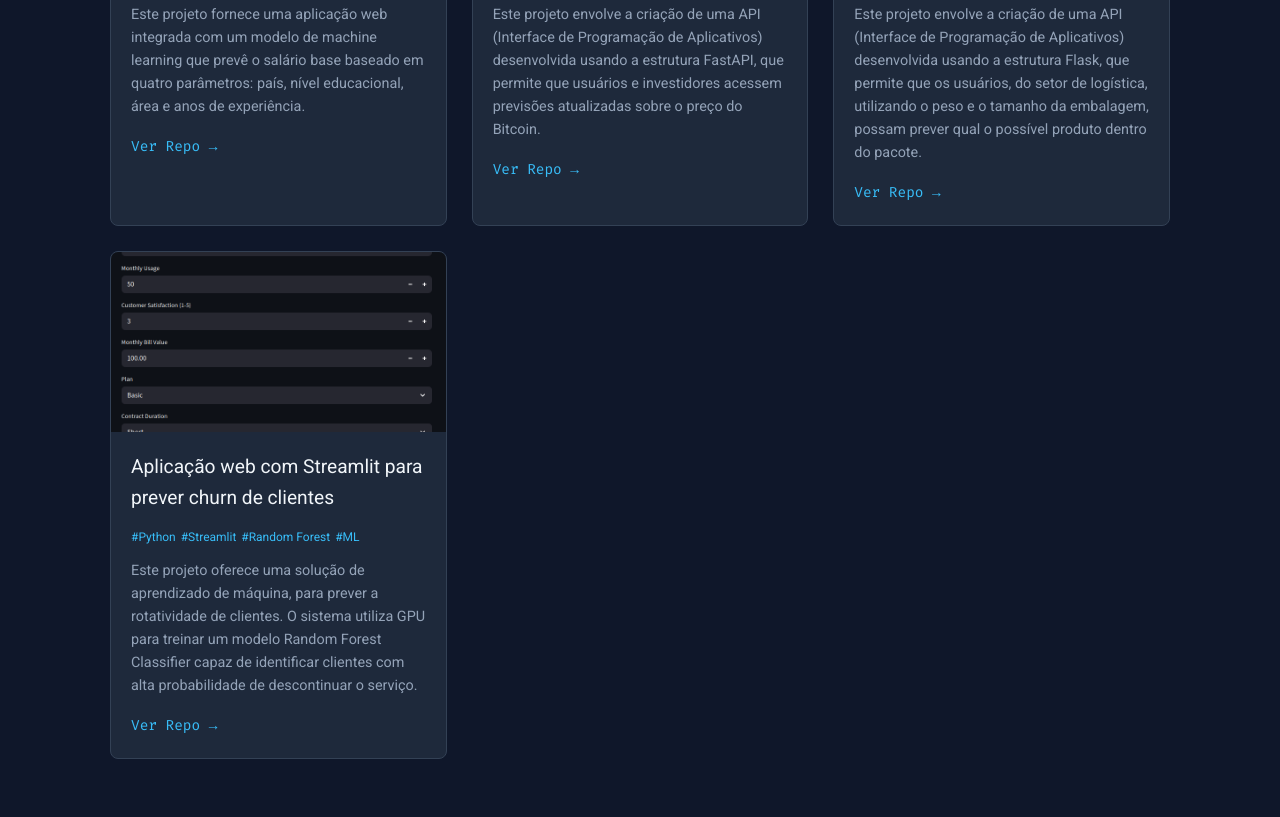
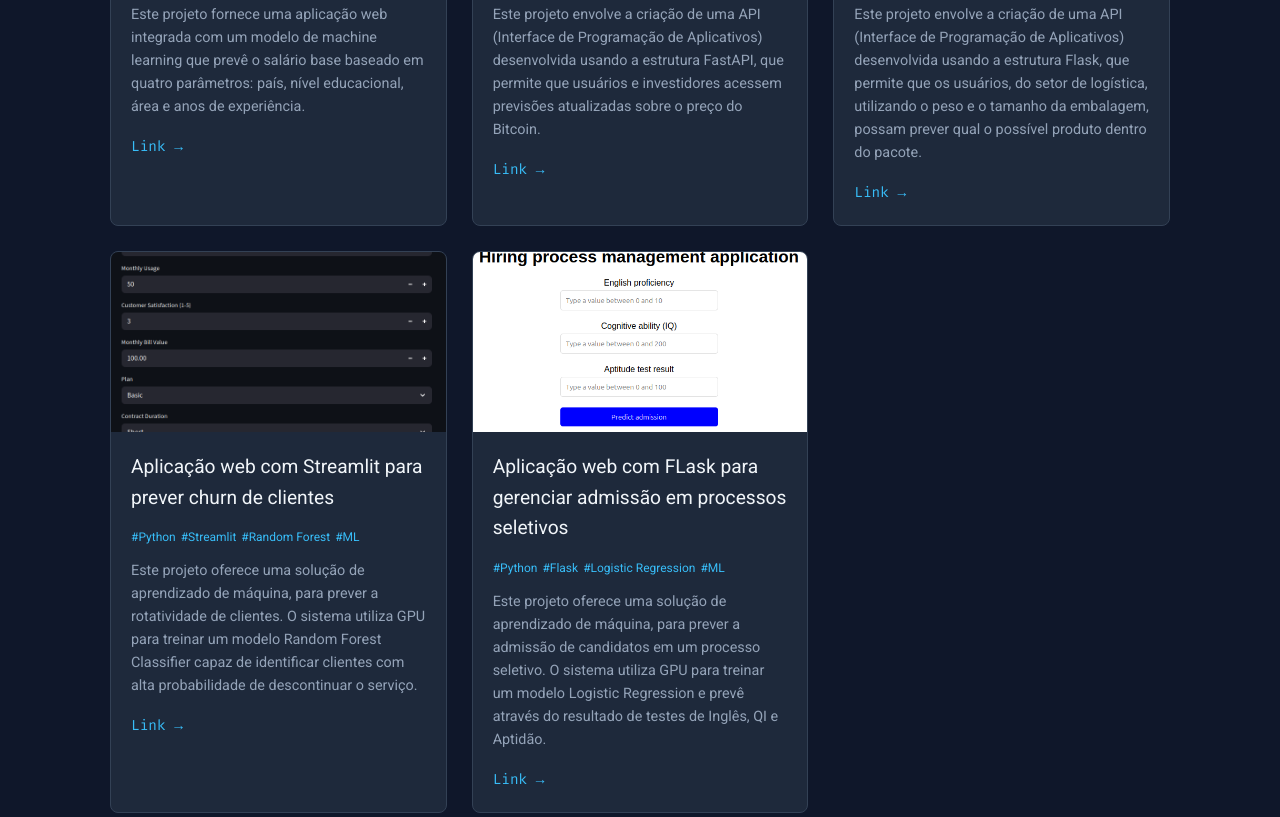
Before and after one commit to ViniciusRubens/portfolio, a plain HTML site: page index.html in a window 1280 px wide. Shown: the part 4403-5220 px from the top of the page. Drawn offline with Linux system fonts and the light colour scheme.

Commit message:
[NEW] Att portfolio with new project

```diff
--- a/index.html
+++ b/index.html
@@ -601,6 +601,13 @@
                         link: "https://github.com/ViniciusRubens/Streamlit_web_interface_to_predict_customer_churn",
                         img: "assets/img/churn_home.png"
                     },
+                    {
+                        title: "Aplicação web com FLask para gerenciar admissão em processos seletivos",
+                        tech: ["Python", "Flask", "Logistic Regression", "ML"],
+                        desc: "Este projeto oferece uma solução de aprendizado de máquina, para prever a admissão de candidatos em um processo seletivo. O sistema utiliza GPU para treinar um modelo Logistic Regression e prevê através do resultado de testes de Inglês, QI e Aptidão.",
+                        link: "https://github.com/ViniciusRubens/hiring_process_management_application",
+                        img: "assets/img/hiring.png"
+                    },
                 ],
                 // LISTA DE PUBLICAÇÕES (PT)
                 publications: [
@@ -743,6 +750,13 @@
                         desc: "This project delivers a Machine Learning solution designed to forecast customer churn. The system trains a Random Forest Classifier model capable of identifying customers with a high probability of discontinuing service.",
                         link: "https://github.com/ViniciusRubens/Streamlit_web_interface_to_predict_customer_churn",
                         img: "assets/img/churn_home.png"
+                    },
+                    {
+                        title: "FLask web application to management hiring process",
+                        tech: ["Python", "Flask", "Logistic Regression", "ML"],
+                        desc: "This project offers a machine learning solution to predict the admission of candidates in a selection process. The system uses GPU to train a Logistic Regression model and makes predictions based on the results of English, IQ, and aptitude tests..",
+                        link: "https://github.com/ViniciusRubens/hiring_process_management_application",
+                        img: "assets/img/hiring.png"
                     },
                 ],
                 // LISTA DE PUBLICAÇÕES (EN)
@@ -887,7 +901,7 @@
                             <div class="project-title">${proj.title}</div>
                             <div style="margin-bottom:10px;">${tagsHtml}</div>
                             <p class="project-desc">${proj.desc}</p>
-                            <a href="${proj.link}" target="_blank" style="font-family: 'Fira Code', monospace; font-size: 0.9rem;">Ver Repo &rarr;</a>
+                            <a href="${proj.link}" target="_blank" style="font-family: 'Fira Code', monospace; font-size: 0.9rem;">Link &rarr;</a>
                         </div>
                     </div>
                 `;
```
Also changed, not shown: assets/img/hiring.png (added).
